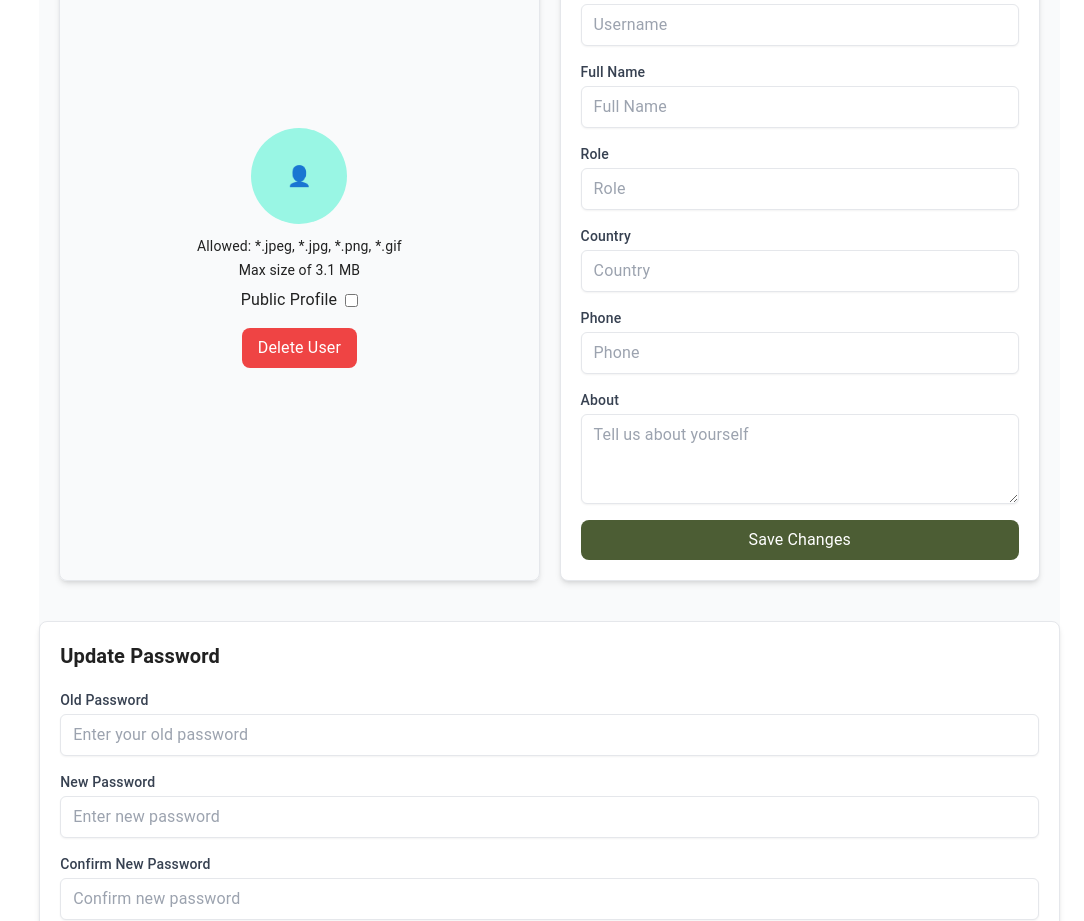
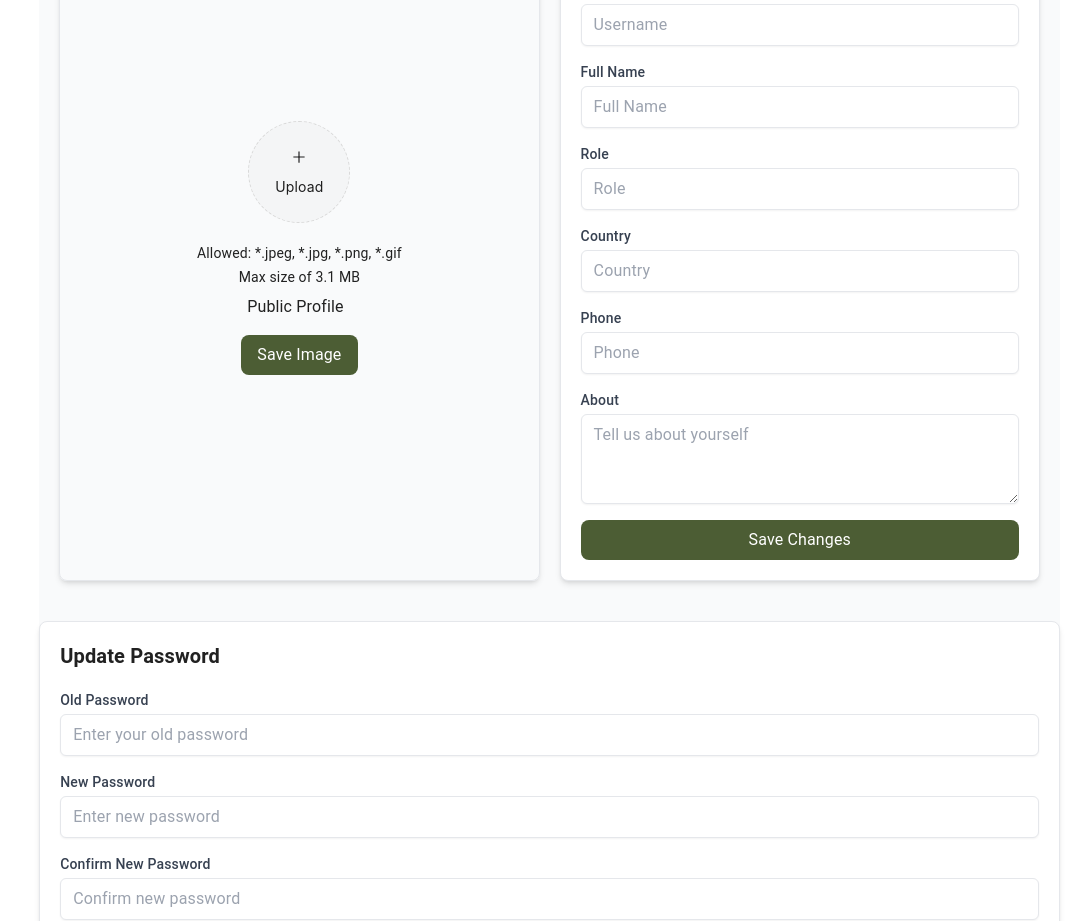
Before and after one commit to ANUXR4G/Nebula-Dashboard, a React (Create React App) app: page /dashboard/profile in a window 1280 px wide. Shown: the part 840-1761 px from the top of the page, without its empty margins (196-1280 px from the left). Built offline with nearby package versions, Linux system fonts and the light colour scheme.

Commit message:
Initial Commit

```diff
--- a/src/components/Login/Home/problemstatement.jsx
+++ b/src/components/Login/Home/problemstatement.jsx
@@ -22,7 +22,7 @@ const Card = ({ title, description, resources, submissionClosed }) => {
       <div className="px-6 py-4">
         <button
           className={`w-full py-2 text-white rounded ${
-            submissionClosed ? 'bg-red-500' : 'bg-green-500'
+            submissionClosed ? 'bg-red-500' : 'bg-[#4c5d34]'
           }`}
         >
           {submissionClosed ? 'Application Closed' : 'Apply'}
--- a/src/components/Login/Home/profile.jsx
+++ b/src/components/Login/Home/profile.jsx
@@ -1,4 +1,24 @@
-import React from "react";
+import React, { useState } from 'react';
+import { LoadingOutlined, PlusOutlined } from '@ant-design/icons';
+import { message, Upload } from 'antd';
+
+const getBase64 = (img, callback) => {
+  const reader = new FileReader();
+  reader.addEventListener('load', () => callback(reader.result));
+  reader.readAsDataURL(img);
+};
+
+const beforeUpload = (file) => {
+  const isJpgOrPng = file.type === 'image/jpeg' || file.type === 'image/png';
+  if (!isJpgOrPng) {
+    message.error('You can only upload JPG/PNG file!');
+  }
+  const isLt2M = file.size / 1024 / 1024 < 2;
+  if (!isLt2M) {
+    message.error('Image must smaller than 2MB!');
+  }
+  return isJpgOrPng && isLt2M;
+};
 
 const UserProfile = () => {
   return (
@@ -79,23 +99,52 @@ const UserProfile = () => {
 };
 
 const UserProfileSettings = () => {
+  const [loading, setLoading] = useState(false);
+  const [imageUrl, setImageUrl] = useState();
+
+  const handleChange = (info) => {
+    if (info.file.status === 'uploading') {
+      setLoading(true);
+      return;
+    }
+    if (info.file.status === 'done') {
+      getBase64(info.file.originFileObj, (url) => {
+        setLoading(false);
+        setImageUrl(url);
+      });
+    }
+  };
+
+  const uploadButton = (
+    <div>
+      {loading ? <LoadingOutlined /> : <PlusOutlined />}
+      <div style={{ marginTop: 8 }}>Upload</div>
+    </div>
+  );
+
   return (
     <div className="container mx-auto p-5">
       <div className="grid grid-cols-1 md:grid-cols-2 gap-5 mb-5">
         {/* User Profile Section */}
         <div className="flex flex-col items-center justify-center p-5 border rounded-lg shadow-md">
-          <div className="bg-teal-200 rounded-full w-24 h-24 flex items-center justify-center mb-3">
-            {/* Profile Image Placeholder */}
-            <span className="text-xl text-teal-600">👤</span>
-          </div>
+          <Upload
+            name="avatar"
+            listType="picture-circle"
+            className="mb-5"
+            showUploadList={false}
+            action="/upload.do"
+            beforeUpload={beforeUpload}
+            onChange={handleChange}
+          >
+            {imageUrl ? <img src={imageUrl} alt="avatar" style={{ width: '100%' }} /> : uploadButton}
+          </Upload>
           <p className="text-sm text-center mb-1">Allowed: *.jpeg, *.jpg, *.png, *.gif</p>
           <p className="text-sm text-center">Max size of 3.1 MB</p>
           <div className="flex items-center mt-2">
             <label htmlFor="public-profile" className="mr-2">Public Profile</label>
-            <input id="public-profile" type="checkbox" />
           </div>
-          <button className="mt-4 px-4 py-2 text-white bg-red-500 rounded-lg">
-            Delete User
+          <button className="mt-4 px-4 py-2 text-white bg-[#4c5d34] rounded-lg">
+            Save Image
           </button>
         </div>
         {/* User Info Form Section */}
```
